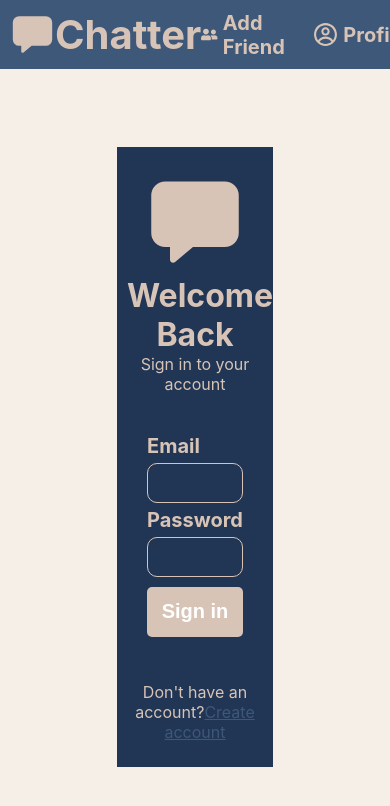
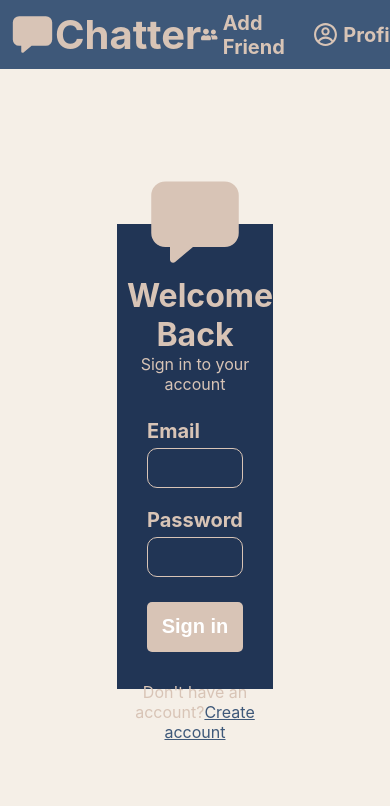
Before and after one commit to DarisMavric/Realtime-Chat-App, a React (Create React App) app in the folder client/: page /login in a window 390 px wide. Shown: the top 806 px of the page. Built offline with nearby package versions, Linux system fonts and the light colour scheme.

Commit message:
Responsive Fix For Login Page

```diff
--- a/client/src/Login/Login.css
+++ b/client/src/Login/Login.css
@@ -19,10 +19,10 @@
     flex-direction: column;
     background-color: #213555;
     text-align: center;
-    justify-content: space-evenly;
+    justify-content: center;
     color: #D8C4B6;
     width: 40%;
-    height: 80%;
+    height: 60%;
     padding: 10px;
 }
 
@@ -55,6 +55,7 @@
     background-color: transparent;
     padding: 10px;
     color: white;
+    margin-bottom: 15px;
 }
 
 .login-form-body button {
```
